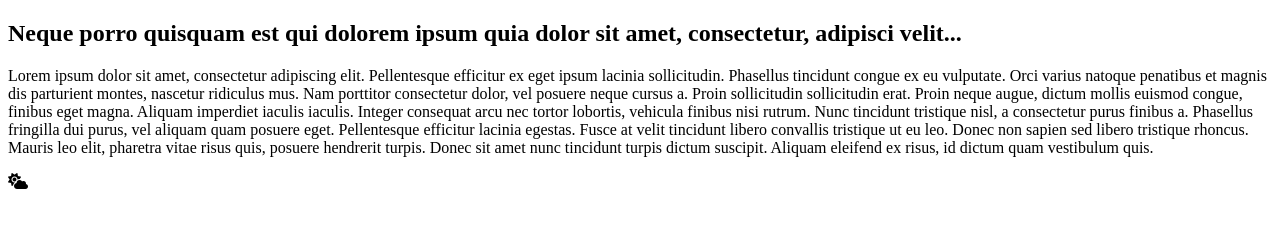
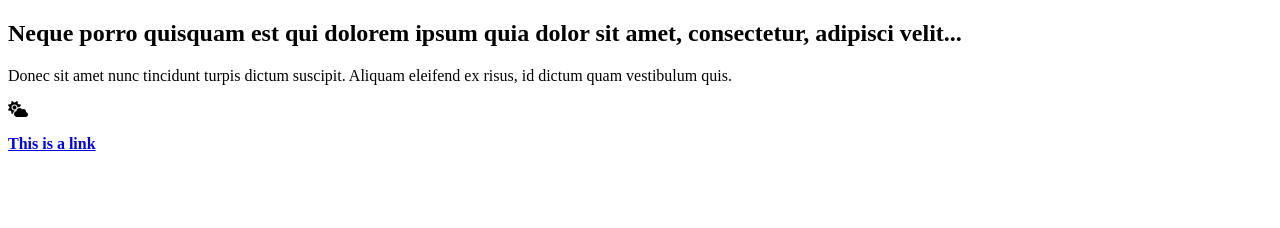
Before and after one commit to aadityadeshmukh/Fonts, a website: page index.html in a window 1280 px wide. Drawn offline with Linux system fonts and the light colour scheme; a web font is replaced by a local one.

Commit message:
styling links

```diff
--- a/index.html
+++ b/index.html
@@ -7,8 +7,9 @@
   </head>
   <body>
     <h2>Neque porro quisquam est qui dolorem ipsum quia dolor sit amet, consectetur, adipisci velit...</h2>
-    <p>Lorem ipsum dolor sit amet, consectetur adipiscing elit. Pellentesque efficitur ex eget ipsum lacinia sollicitudin. Phasellus tincidunt congue ex eu vulputate. Orci varius natoque penatibus et magnis dis parturient montes, nascetur ridiculus mus. Nam porttitor consectetur dolor, vel posuere neque cursus a. Proin sollicitudin sollicitudin erat. Proin neque augue, dictum mollis euismod congue, finibus eget magna. Aliquam imperdiet iaculis iaculis. Integer consequat arcu nec tortor lobortis, vehicula finibus nisi rutrum. Nunc tincidunt tristique nisl, a consectetur purus finibus a. Phasellus fringilla dui purus, vel aliquam quam posuere eget. Pellentesque efficitur lacinia egestas. Fusce at velit tincidunt libero convallis tristique ut eu leo. Donec non sapien sed libero tristique rhoncus. Mauris leo elit, pharetra vitae risus quis, posuere hendrerit turpis. Donec sit amet nunc tincidunt turpis dictum suscipit. Aliquam eleifend ex risus, id dictum quam vestibulum quis.</p>
+    <p> Donec sit amet nunc tincidunt turpis dictum suscipit. Aliquam eleifend ex risus, id dictum quam vestibulum quis.</p>
     <i class="fas fa-cloud-sun"></i>
+    <p><b><a href="default.asp" target="_blank">This is a link</a></b></p>
   </body>
 
 </html>
--- a/style.css
+++ b/style.css
@@ -5,6 +5,18 @@ h2{
   /* font-style:italics;
   font-weight:bold;
   font-variant: small-caps; */
-  font-size: 10vw;
+  font-size:1em;
   font-family: "Sofia";
 }
+a{
+  color:hotpink;
+}
+a:link{
+  color:blue;
+}
+a:visited{
+  color:grey;
+}
+a:hover{color:yellow;
+}
+a:active{color:hotpink;}
```
